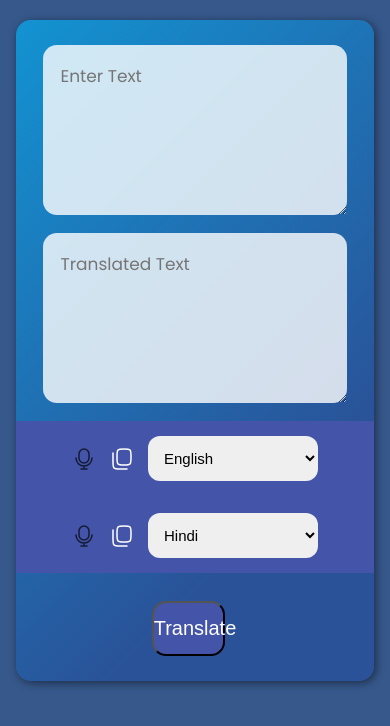
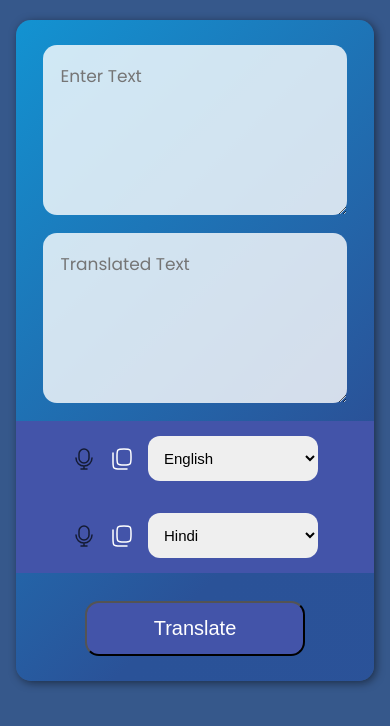
Before and after one commit to Ritabrata-Mandal/Translate-App, a website: page public/index.html in a window 390 px wide. Drawn offline with Linux system fonts and the light colour scheme.

Commit message:
Prepared app for deployment

```diff
--- a/public/styles.css
+++ b/public/styles.css
@@ -284,18 +284,21 @@
     }
 
     img{
-
         width: 24px;
         height: 24px;
     }
 
     #transfer{
-
-        width: 85%;
+        width: 220px;
         height: 55px;
         margin-top: 28px;
         font-size: 20px;
         border-radius: 14px;
+        display: flex;
+        justify-content: center;
+        align-items: center;
+        padding: 0 20px;
+        box-sizing: border-box;
     }
 
     #toast{
```
